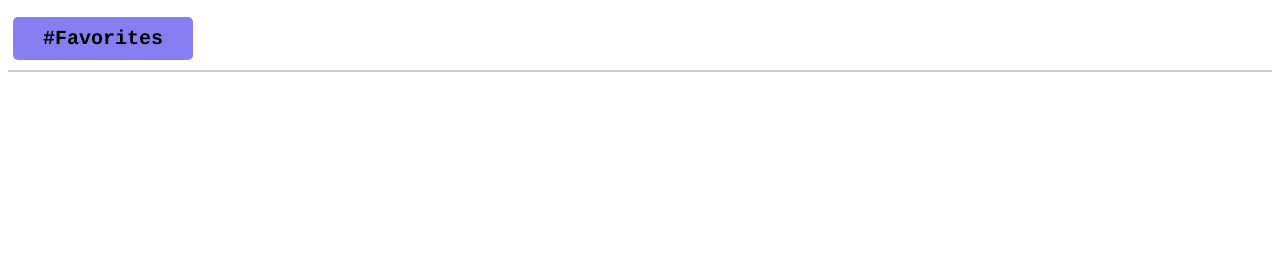
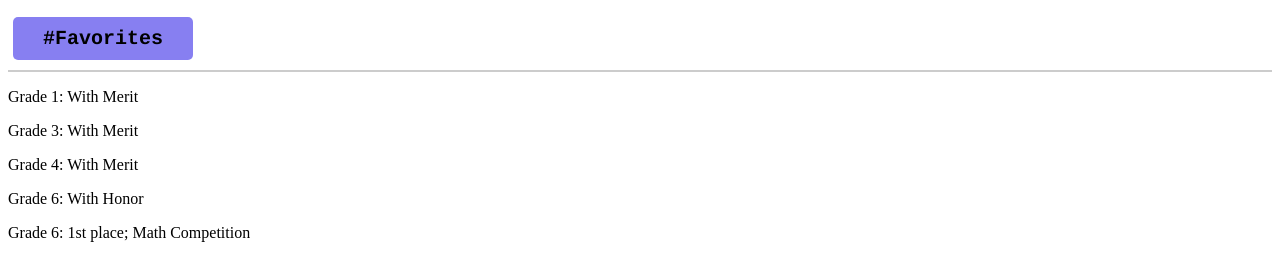
Before and after one commit to Umbaby/AppSy, a plain HTML site: page achievements.html in a window 1280 px wide. Shown: the part 64-342 px from the top of the page. Drawn offline with Linux system fonts and the light colour scheme.

Commit message:
updated  achievements.html

```diff
--- a/achievements.html
+++ b/achievements.html
@@ -55,6 +55,10 @@
 			border-bottom: 2px solid #ccc;
 			float: left;
 			}
+
+			div.content {
+			float: left;
+			}
 		</style>
 	</head>
 
@@ -68,5 +72,13 @@
 		<a class="other" href="hobbies.html">#Hobbies</a>
 		<a class="other" href="favorites.html">#Favorites</a>
 		</div>
+
+		<div class="content">
+			<p>Grade 1: With Merit</p>
+			<p>Grade 3: With Merit</p>
+			<p>Grade 4: With Merit</p>
+			<p>Grade 6: With Honor</p>
+			<p>Grade 6: 1st place; Math Competition</p>
+		</div>
 	</body>
 </html>
```
